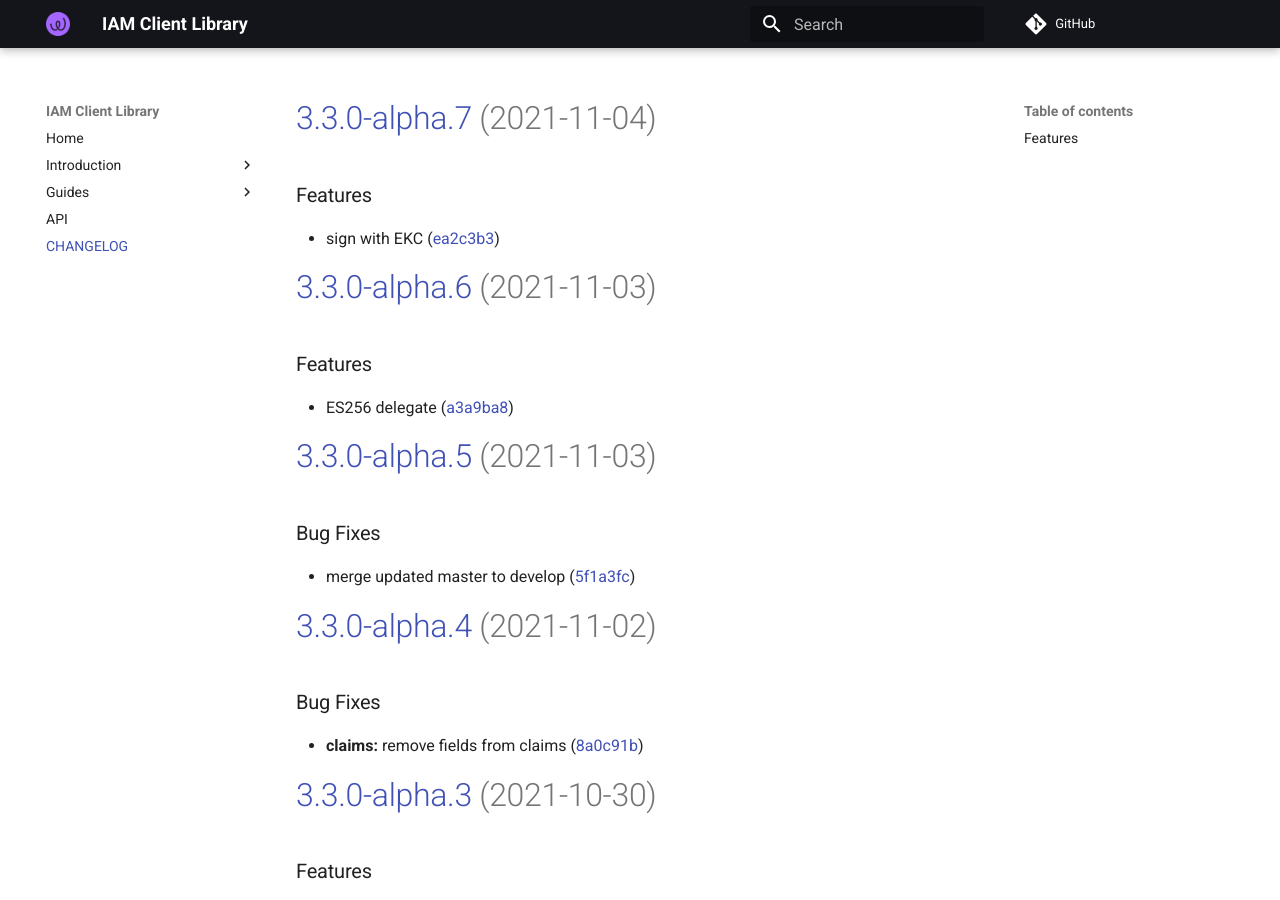
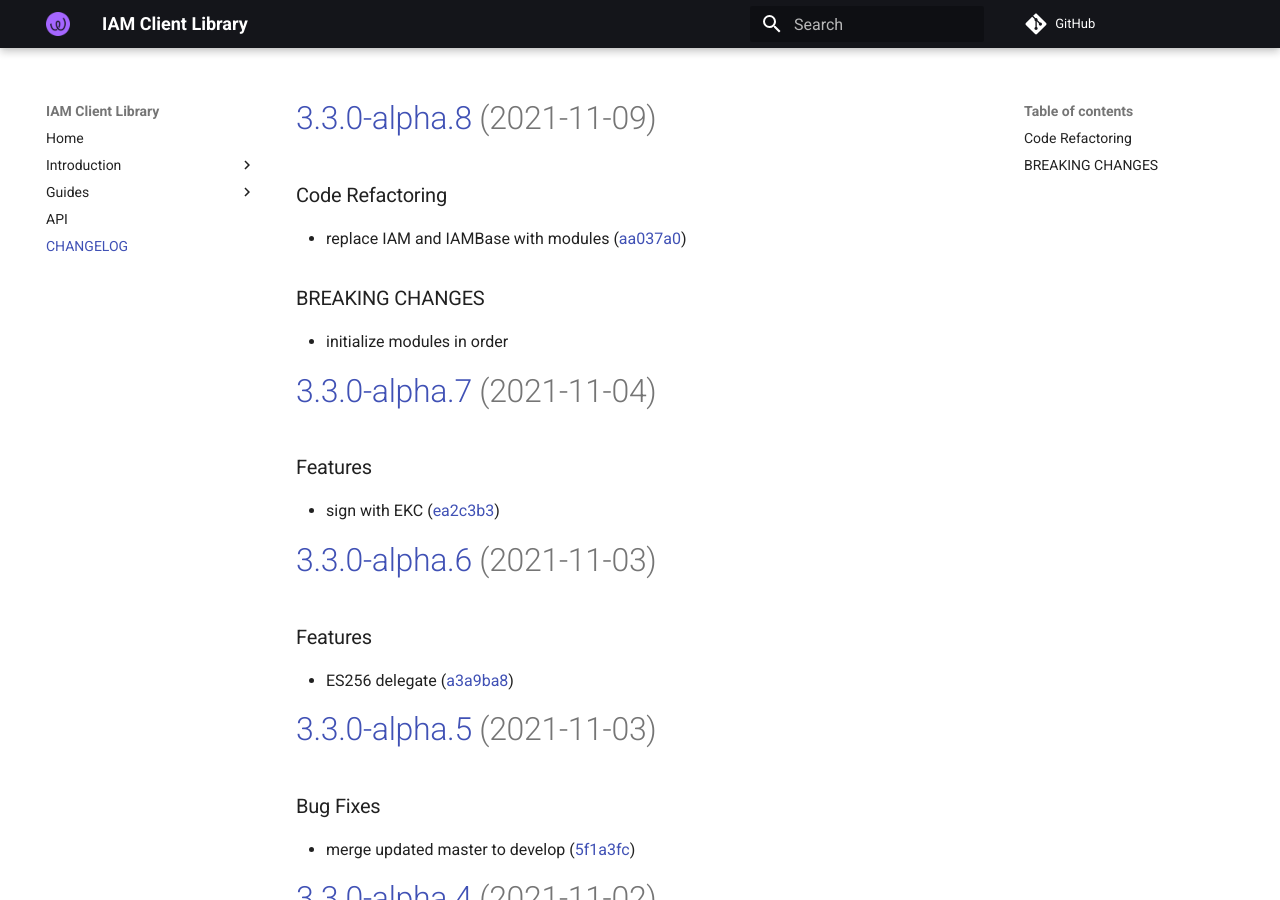
Before and after one commit to energywebfoundation/iam-client-lib, an MkDocs documentation site: the page built from docs/CHANGELOG.md, in a window 1280 px wide and 900 px high. Built offline with MkDocs 1.6.1 and Material for MkDocs 9.7.7, drawn with Linux system fonts in a browser that asks for light colours; comment, search, counter and statistics services are not loaded.

Commit message:
chore(release): 3.3.0-alpha.8 [skip ci]
# [3.3.0-alpha.8](https://github.com/energywebfoundation/iam-client-lib/compare/v3.3.0-alpha.7...v3.3.0-alpha.8) (2021-11-09)

### Code Refactoring

* replace IAM and IAMBase with modules ([aa037a0](https://github.com/energywebfoundation/iam-client-lib/commit/aa037a0be9e8b2416e467ac5f2828a0f38abd6cd))

### BREAKING CHANGES

* initialize modules in order

```diff
--- a/docs/CHANGELOG.md
+++ b/docs/CHANGELOG.md
@@ -1,3 +1,15 @@
+# [3.3.0-alpha.8](https://github.com/energywebfoundation/iam-client-lib/compare/v3.3.0-alpha.7...v3.3.0-alpha.8) (2021-11-09)
+
+
+### Code Refactoring
+
+* replace IAM and IAMBase with modules ([aa037a0](https://github.com/energywebfoundation/iam-client-lib/commit/aa037a0be9e8b2416e467ac5f2828a0f38abd6cd))
+
+
+### BREAKING CHANGES
+
+* initialize modules in order
+
 # [3.3.0-alpha.7](https://github.com/energywebfoundation/iam-client-lib/compare/v3.3.0-alpha.6...v3.3.0-alpha.7) (2021-11-04)
 
 
--- a/package.json
+++ b/package.json
@@ -1,6 +1,6 @@
 {
     "name": "iam-client-lib",
-    "version": "3.3.0-alpha.7",
+    "version": "3.3.0-alpha.8",
     "description": "Library for Decentralized Identity and Access Management",
     "main": "dist/index.js",
     "module": "dist/index.esm.js",
```
